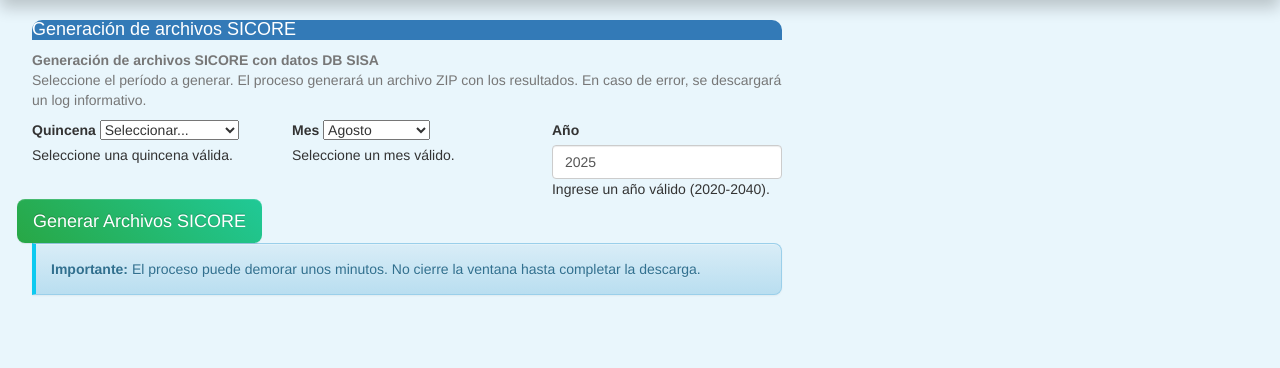
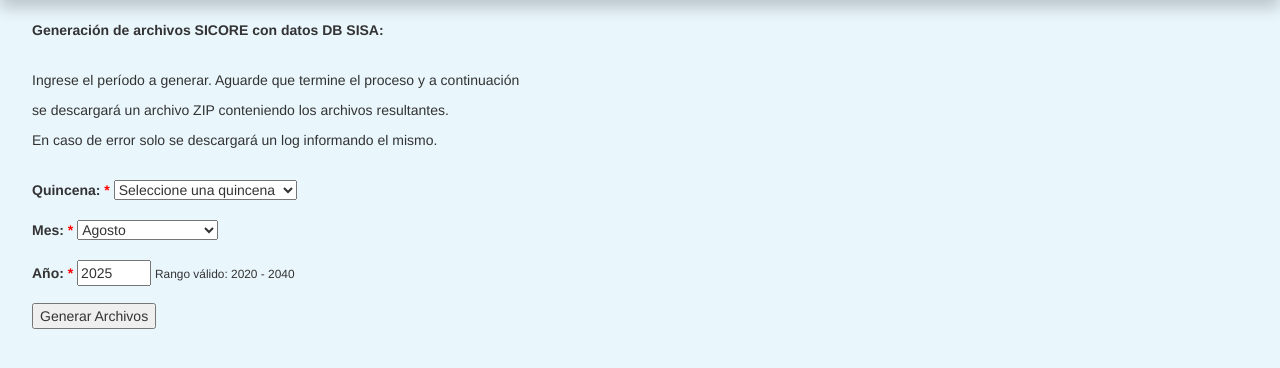
Before and after one commit to stall-soluciones-it/sgi-oseb, a Django app: page /herramientas/sicore/ in a window 1280 px wide. Shown: the part 151-519 px from the top of the page. Run offline with Django 3.2, Linux system fonts and the light colour scheme; the visitor is signed in with stand-in values (Sample User, id 1); parts of the project's set-up code (start-up, migrations or seed data) failed here and were passed over; some libraries are stand-ins or nearby versions.

Commit message:
Modifico templateSICORE.

```diff
--- a/reclamos/admintools/sicore.py
+++ b/reclamos/admintools/sicore.py
@@ -131,7 +131,7 @@
         tpo_doc = '80' # fijo
         num_doc = str(dic['cuit'])[:20].zfill(20)  # '00000000030717406881'  # cuit.z20ret_gan
         num_cert = str(dic['numero'])[:14].zfill(14)  # '00000000000821'  # numero.z20ret_gan
-        linea_comp = f"{cod_comp}{fec_emi_com}{num_com}{imp_com}{cod_imp}{cod_reg}{cod_op}{base_calc}{fec_emi_ret}{cod_con}{ret_prac}{imp_ret}{perc_exc}{fec_pub}{tpo_doc}{num_doc}{num_cert}\n"
+        linea_comp = f"{cod_comp}{fec_emi_com}{num_com}{imp_com}{cod_imp}{cod_reg}{cod_op}{base_calc}{fec_emi_ret}{cod_con}{ret_prac}{imp_ret}{perc_exc}{fec_pub}{tpo_doc}{num_doc}{num_cert}"
         arch_comp.append(linea_comp)
 
     # AAAAMMQ_OSEBAL_ssuj_retQMMAA.txt
@@ -145,7 +145,7 @@
         provincia = provincias[str(proveedores[proveedor]['provincia'])][:2].zfill(2)  # '01' z10provincia (BA, CA...)
         cod_pos = clean_txt(str(proveedores[proveedor]['cod_pos']))[:8].ljust(8)  # '7600    ' z10proveedor.cod_pos
         tipo_doc = '80'  # fijo
-        linea_suj = f"{n_doc}{razon}{domicilio}{localidad}{provincia}{cod_pos}{tipo_doc}\n"
+        linea_suj = f"{n_doc}{razon}{domicilio}{localidad}{provincia}{cod_pos}{tipo_doc}"
         arch_suj.append(linea_suj)
 
     # Generar nombres de archivo basados en las fechas
--- a/reclamos/templates/herramientas/sicore.html
+++ b/reclamos/templates/herramientas/sicore.html
@@ -2,48 +2,32 @@
 
 {% block content %}
 <div class="content container">
-    <div class="row justify-content-center">
+    <div class="row">
         <div class="col-md-8">
-            <div class="card shadow">
-                <div class="card-header bg-primary text-white">
-                    <h4 class="mb-0">
-                        <i class="fas fa-file-archive me-2"></i>
-                        Generación de archivos SICORE
-                    </h4>
-                </div>
-                <div class="card-body">
-                    <p class="text-muted mb-4">
-                        <strong>Generación de archivos SICORE con datos DB SISA</strong><br>
-                        Seleccione el período a generar. El proceso generará un archivo ZIP con los resultados.
-                        En caso de error, se descargará un log informativo.
-                    </p>
+            <div class="reclamo">
+                <p><b>Generación de archivos SICORE con datos DB SISA:</b></p>
+                <br>
+                <p>Ingrese el período a generar. Aguarde que termine el proceso y a continuación</p>
+                <p>se descargará un archivo ZIP conteniendo los archivos resultantes.</p>
+                <p>En caso de error solo se descargará un log informando el mismo.</p>
+                <br>
 
-                    <form method="post" enctype="multipart/form-data" class="needs-validation" novalidate>
+                <form method="post" enctype="multipart/form-data" novalidate>
                     {% csrf_token %}
 
-                        <div class="row g-3">
-                            <!-- Quincena -->
-                            <div class="col-md-4">
-                                <label for="quincena" class="form-label fw-bold">
-                                    <i class="fas fa-calendar-day me-1"></i>Quincena
-                                </label>
-                                <select name="quincena" id="quincena" class="form-select" required>
-                                    <option value="">Seleccionar...</option>
-                                    <option value="1">Primera quincena</option>
-                                    <option value="2">Segunda quincena</option>
+                    <div class="form-group">
+                        <label for="quincena">Quincena: <span style="color: red;">*</span></label>
+                        <select name="quincena" id="quincena" required>
+                            <option value="">Seleccione una quincena</option>
+                            <option value="1">1ra Quincena (1 al 15)</option>
+                            <option value="2">2da Quincena (16 al final)</option>
                         </select>
-                                <div class="invalid-feedback">
-                                    Seleccione una quincena válida.
-                                </div>
                     </div>
 
-                            <!-- Mes -->
-                            <div class="col-md-4">
-                                <label for="mes" class="form-label fw-bold">
-                                    <i class="fas fa-calendar-alt me-1"></i>Mes
-                                </label>
-                                <select name="mes" id="mes" class="form-select" required>
-                                    <option value="">Seleccionar...</option>
+                    <div class="form-group">
+                        <label for="mes">Mes: <span style="color: red;">*</span></label>
+                        <select name="mes" id="mes" required>
+                            <option value="">Seleccione un mes</option>
                             <option value="1">Enero</option>
                             <option value="2">Febrero</option>
                             <option value="3">Marzo</option>
@@ -57,121 +41,67 @@
                             <option value="11">Noviembre</option>
                             <option value="12">Diciembre</option>
                         </select>
-                                <div class="invalid-feedback">
-                                    Seleccione un mes válido.
-                                </div>
                     </div>
 
-                            <!-- Año -->
-                            <div class="col-md-4">
-                                <label for="anio" class="form-label fw-bold">
-                                    <i class="fas fa-calendar me-1"></i>Año
-                                </label>
+                    <div class="form-group">
+                        <label for="anio">Año: <span style="color: red;">*</span></label>
                         <input type="number"
                                name="anio"
                                id="anio"
-                                       class="form-control"
                                min="2020"
                                max="2040"
                                value="{{ current_year|default:'2025' }}"
-                                       required>
-                                <div class="invalid-feedback">
-                                    Ingrese un año válido (2020-2040).
-                                </div>
-                            </div>
+                               placeholder="Ej: 2025"
+                               required/>
+                        <small>Rango válido: 2020 - 2040</small>
                     </div>
 
-                        <div class="row mt-4">
-                            <div class="col-12">
-                                <button type="submit" class="btn btn-success btn-lg w-100" id="generateBtn">
-                                    <i class="fas fa-cog me-2"></i>
-                                    Generar Archivos SICORE
-                                    <span class="spinner-border spinner-border-sm ms-2 d-none" id="loadingSpinner"></span>
-                                </button>
-                            </div>
-                        </div>
-
-                        <!-- Información adicional -->
-                        <div class="alert alert-info mt-3" role="alert">
-                            <i class="fas fa-info-circle me-2"></i>
-                            <strong>Importante:</strong> El proceso puede demorar unos minutos. No cierre la ventana hasta completar la descarga.
+                    <div class="form-group">
+                        <input type="submit" value="Generar Archivos"/>
                     </div>
                 </form>
+
+                <script>
+                // Establecer mes y año actuales por defecto
+                document.addEventListener('DOMContentLoaded', function() {
+                    const fecha = new Date();
+                    const mesActual = fecha.getMonth() + 1;
+                    const anioActual = fecha.getFullYear();
+
+                    // Preseleccionar mes actual si está en el rango
+                    const selectMes = document.getElementById('mes');
+                    if (selectMes.querySelector(`option[value="${mesActual}"]`)) {
+                        selectMes.value = mesActual;
+                    }
+
+                    // Establecer año actual si está en el rango
+                    const inputAnio = document.getElementById('anio');
+                    if (anioActual >= 2020 && anioActual <= 2040) {
+                        inputAnio.value = anioActual;
+                    }
+
+                    // Validación adicional en el cliente
+                    document.querySelector('form').addEventListener('submit', function(e) {
+                        const quincena = document.getElementById('quincena').value;
+                        const mes = document.getElementById('mes').value;
+                        const anio = document.getElementById('anio').value;
+
+                        if (!quincena || !mes || !anio) {
+                            e.preventDefault();
+                            alert('Por favor, complete todos los campos obligatorios.');
+                            return false;
+                        }
+
+                        if (anio < 2020 || anio > 2040) {
+                            e.preventDefault();
+                            alert('El año debe estar entre 2020 y 2040.');
+                            return false;
+                        }
+                    });
+                });
+                </script>
             </div>
         </div>
     </div>
 </div>
-</div>
-
-<script>
-// Validación del formulario y mejoras de UX
-(function() {
-    'use strict';
-
-    // Establecer mes actual por defecto
-    const currentMonth = new Date().getMonth() + 1;
-    document.getElementById('mes').value = currentMonth;
-
-    // Validación Bootstrap
-    const form = document.querySelector('.needs-validation');
-    const submitBtn = document.getElementById('generateBtn');
-    const loadingSpinner = document.getElementById('loadingSpinner');
-
-    form.addEventListener('submit', function(event) {
-        if (!form.checkValidity()) {
-            event.preventDefault();
-            event.stopPropagation();
-        } else {
-            // Mostrar spinner de carga
-            submitBtn.disabled = true;
-            loadingSpinner.classList.remove('d-none');
-            submitBtn.innerHTML = '<i class="fas fa-cog fa-spin me-2"></i>Generando... <span class="spinner-border spinner-border-sm ms-2"></span>';
-        }
-        form.classList.add('was-validated');
-    });
-
-    // Resetear estado del botón si hay errores del servidor
-    window.addEventListener('load', function() {
-        submitBtn.disabled = false;
-        loadingSpinner.classList.add('d-none');
-        submitBtn.innerHTML = '<i class="fas fa-cog me-2"></i>Generar Archivos SICORE';
-    });
-})();
-</script>
-
-<style>
-.card {
-    border: none;
-    border-radius: 10px;
-}
-
-.card-header {
-    border-radius: 10px 10px 0 0 !important;
-}
-
-.form-select:focus,
-.form-control:focus {
-    border-color: #0d6efd;
-    box-shadow: 0 0 0 0.2rem rgba(13, 110, 253, 0.25);
-}
-
-.btn-success {
-    background: linear-gradient(45deg, #28a745, #20c997);
-    border: none;
-    border-radius: 8px;
-    transition: all 0.3s ease;
-}
-
-.btn-success:hover {
-    background: linear-gradient(45deg, #218838, #1ea87a);
-    transform: translateY(-2px);
-    box-shadow: 0 4px 8px rgba(0,0,0,0.2);
-}
-
-.alert-info {
-    border-left: 4px solid #0dcaf0;
-    border-radius: 0 8px 8px 0;
-}
-</style>
-
 {% endblock %}
```
Lines whose indentation alone changed are shown as unchanged.
